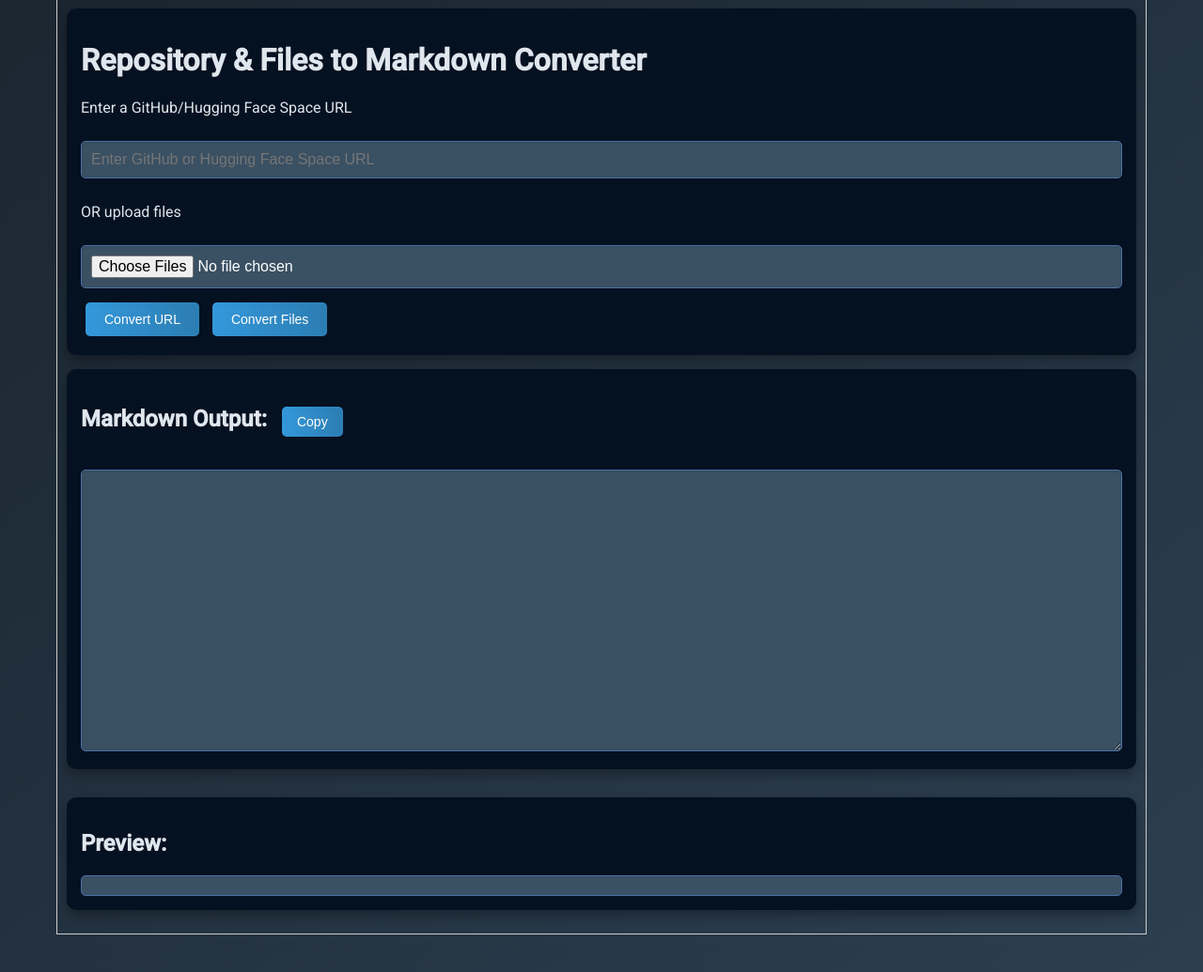
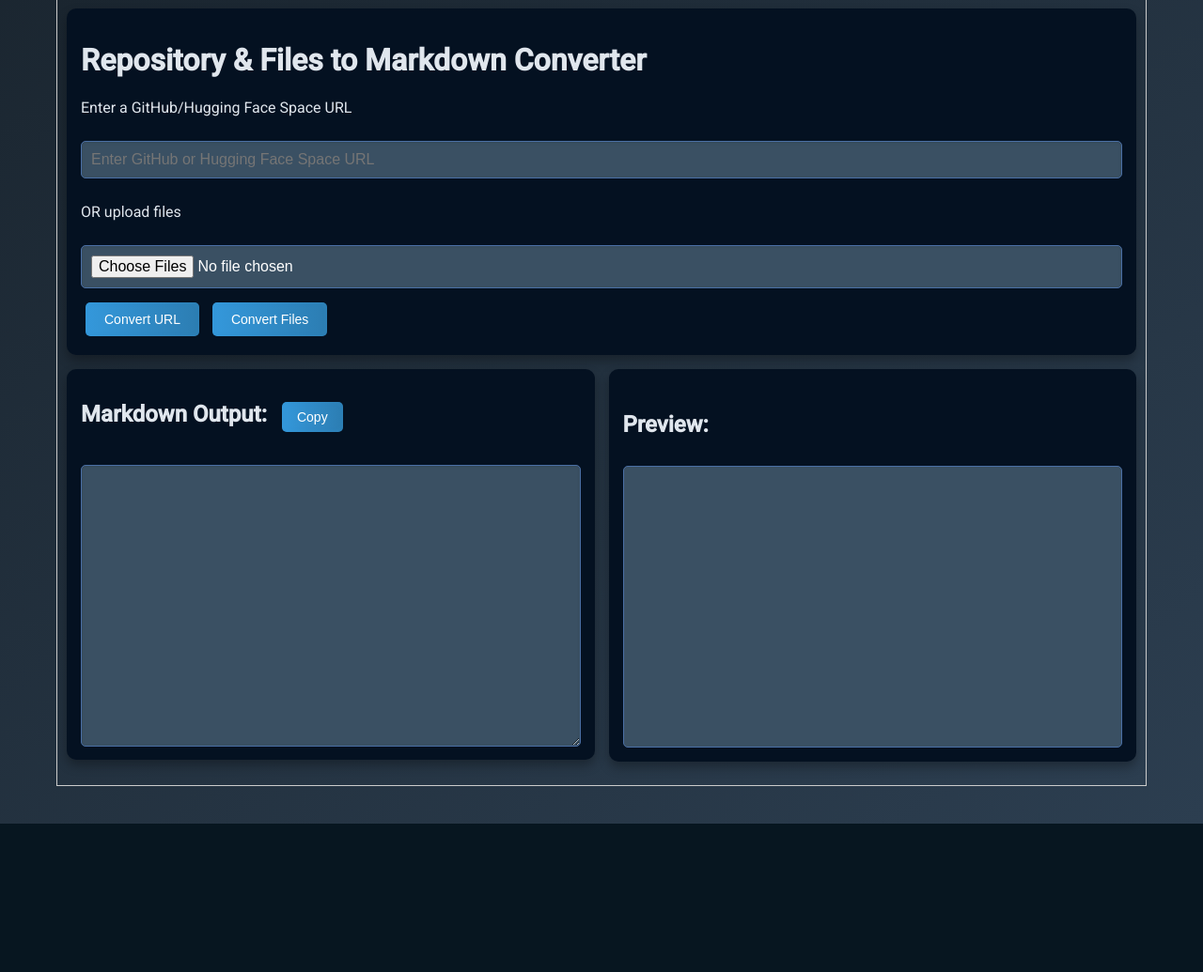
Before and after one commit to broadfield-dev/repo_to_md, a Flask app: page / in a window 1280 px wide. Shown: the part 108-1143 px from the top of the page at 94% size. After the commit the page ends 985 px from the top, so only its background shows below. Run offline with Flask 3, Linux system fonts and the light colour scheme; some libraries are stand-ins or nearby versions.

Commit message:
Update styles.css

```diff
--- a/repo_to_md/static/styles.css
+++ b/repo_to_md/static/styles.css
@@ -233,25 +233,35 @@
 
 .output-container {
     display: flex;
-    flex-wrap: wrap;
-    gap: 15px;
+    flex-wrap: nowrap; /* Prevents wrapping to keep them side by side */
+    gap: 15px; /* Space between columns */
+    width: 100%;
+    align-items: flex-start; /* Aligns tops of columns */
 }
 
 .markdown-section, .preview-section {
-    flex: 1;
-    min-width: 100%;
+    flex: 1; /* Each takes equal width */
+    min-width: 0; /* Prevents overflow issues */
     box-sizing: border-box;
+    padding: 15px;
+    border-radius: 10px;
+    transition: background 0.3s, box-shadow 0.3s;
 }
 
+.markdown-section, .preview-section h2 {
+    padding-top: 10px;
+    padding-bottom: 10px;
+}
 textarea {
     width: 100%;
-    height: 300px;
+    min-height: 300px; /* Minimum height, will grow as needed */
+    height: auto; /* Allows height to adjust to content */
     margin-top: 10px;
     padding: 10px;
     border-radius: 5px;
     box-shadow: inset 0 1px 3px rgba(0, 0, 0, 0.1);
     font-family: monospace;
-    resize: vertical;
+    resize: vertical; /* Allows vertical resizing by user */
     transition: background 0.3s, color 0.3s, border 0.3s;
     box-sizing: border-box;
     font-size: 14px;
@@ -260,10 +270,11 @@
 #output {
     margin-top: 10px;
     padding: 10px;
-    max-height: 400px;
-    overflow-y: auto;
+    min-height: 300px; /* Minimum height, will grow as needed */
+    height: auto; /* Adjusts to content */
+    overflow-y: auto; /* Scroll if content overflows */
     border-radius: 5px;
-    border: 1px solid #4A6FA5;
+    border: 1px solid #4A6FA5; /* Dark mode border */
     transition: background 0.3s, border 0.3s;
     box-sizing: border-box;
 }
@@ -509,13 +520,16 @@
     }
 
     .output-container {
-        flex-direction: column;
+        flex-direction: column; /* Stack vertically on smaller screens */
         gap: 10px;
     }
 
+    .markdown-section, .preview-section {
+        min-width: 100%; /* Full width on mobile */
+    }
+
     textarea, #output {
-        height: 200px;
-        font-size: 13px;
+        min-height: 200px; /* Smaller minimum height on mobile */
     }
 
     .code-block {
@@ -577,7 +591,7 @@
     }
 
     textarea, #output {
-        height: 150px;
+        min-height: 150px; /* Even smaller on very small screens */
     }
 
     .code-block {
```
